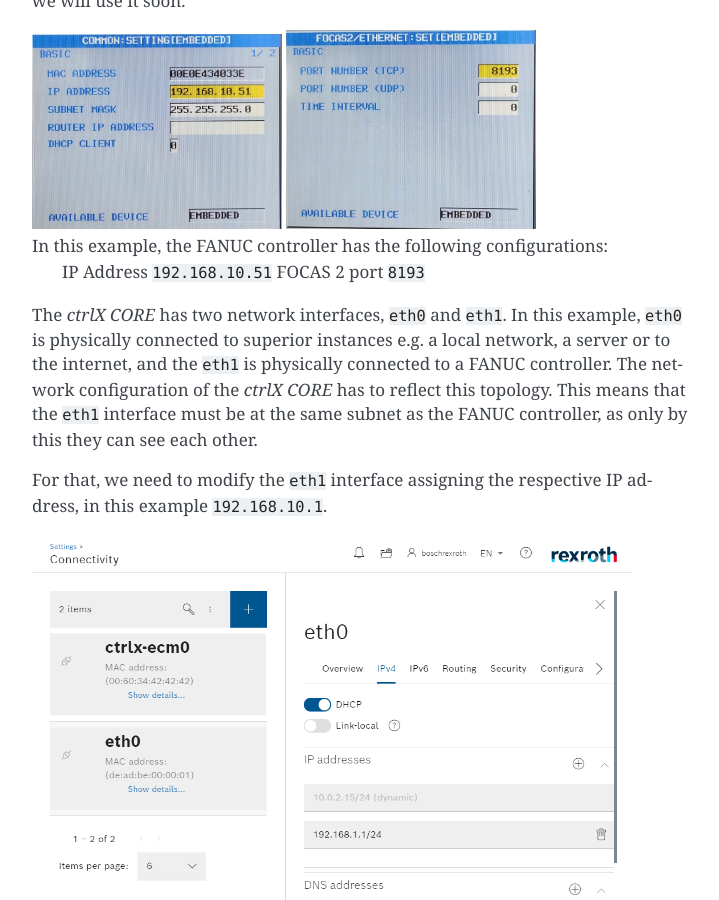
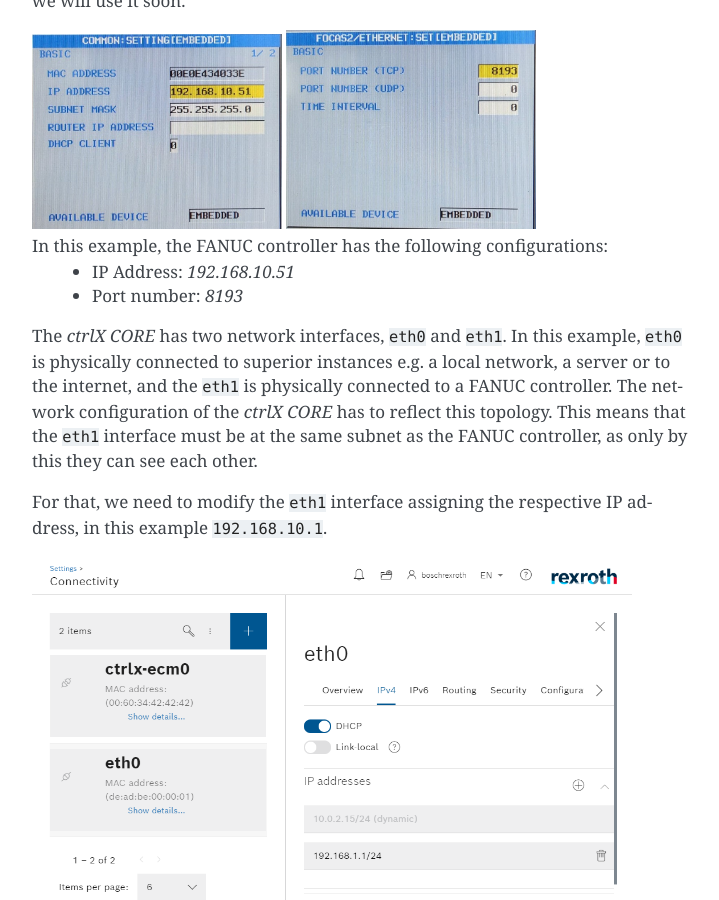
Before and after one commit to lg-lima1/focas-gateway-docs, a Sphinx documentation site: the page built from docs/source/configure.rst, in a window 1280 px wide and 900 px high, scrolled down 870 px. Shown: the whole window, without its empty margins (388-1107 px from the left). Built offline with Sphinx 7.4.7, drawn with Linux system fonts in a browser that asks for light colours.

Commit message:
fix: typo

```diff
--- a/docs/source/configure.rst
+++ b/docs/source/configure.rst
@@ -23,8 +23,8 @@
   :alt: FANUC FOCAS 2 Port
 
 In this example, the FANUC controller has the following configurations:
-  IP Address    ``192.168.10.51``
-  FOCAS 2 port  ``8193``
+  - IP Address:     *192.168.10.51*
+  - Port number:    *8193*
 
 The *ctrlX CORE* has two network interfaces, ``eth0`` and ``eth1``. In this example, ``eth0`` is physically connected to superior instances e.g. a local network, a server or to the internet, and the ``eth1`` is physically connected to a FANUC controller. The network configuration of the *ctrlX CORE* has to reflect this topology. This means that the ``eth1`` interface must be at the same subnet as the FANUC controller, as only by this they can see each other.
 
```
